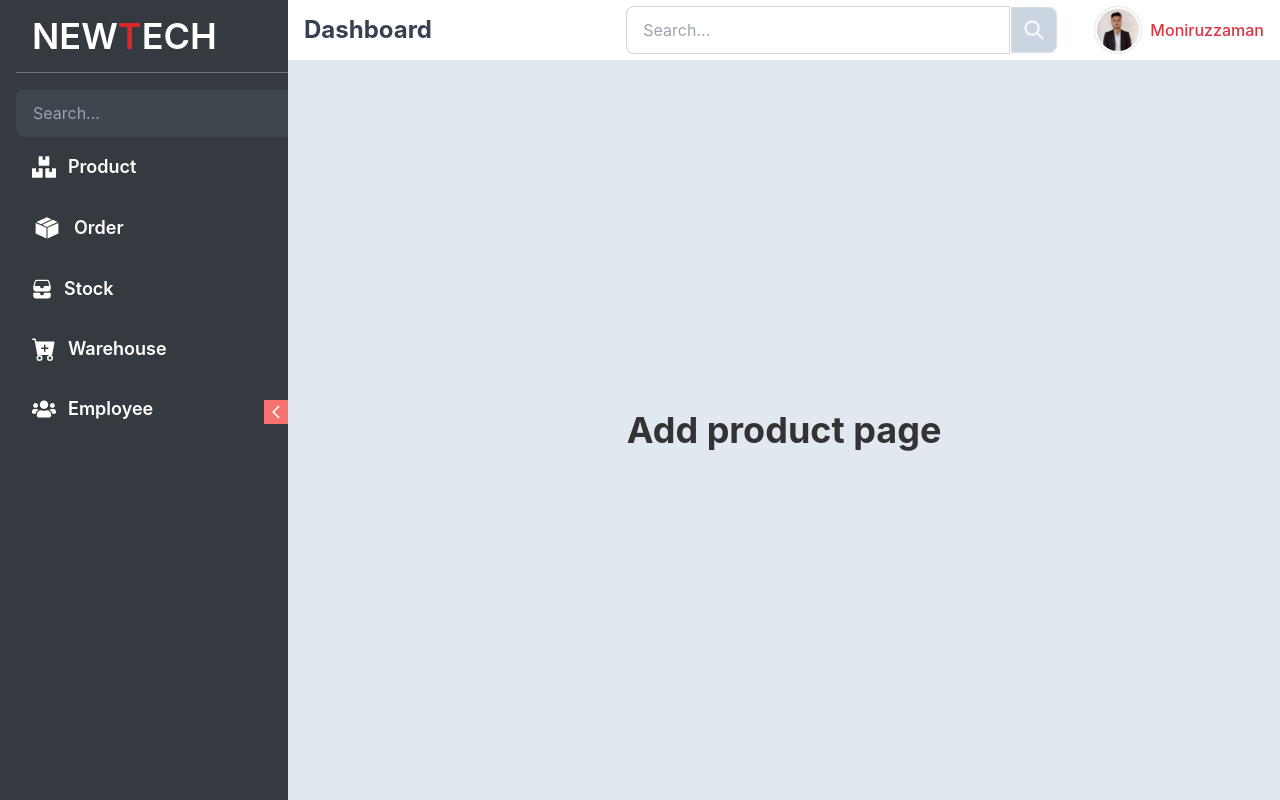
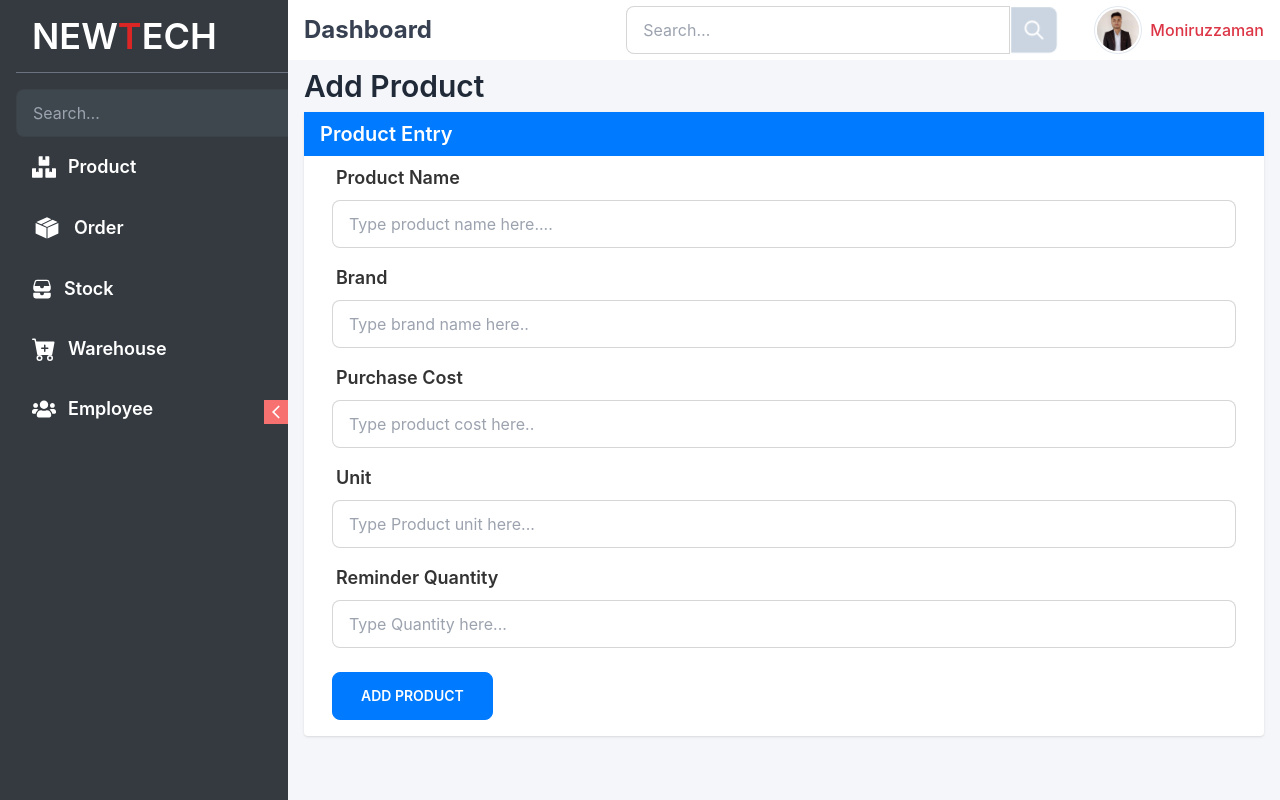
Before and after one commit to md-moniruzzaman01/alientdb-dashboard, a React (Create React App) app: page /add-product in a window 1280 px wide. Built offline with nearby package versions, Linux system fonts and the light colour scheme.

Commit message:
add product page design and product page table design

```diff
--- a/src/components/Dashboard/DashboardSide.js
+++ b/src/components/Dashboard/DashboardSide.js
@@ -33,7 +33,7 @@ const DashboardSide = () => {
             </div>
 
             {/* Product */}
-            <div className="collapse collapse-arrow">
+            <div className="collapse overflow-visible collapse-arrow">
                 <input type="checkbox" className="peer" />
                 <div className="collapse-title  peer-checked:bg-gray-700 ">
                     <p className='flex items-center font-semibold text-lg'><span className='mr-3 text-2xl'><FaBoxes /> </span> Product</p>
@@ -47,7 +47,7 @@ const DashboardSide = () => {
             </div>
 
             {/* order */}
-            <div className="collapse collapse-arrow">
+            <div className="collapse overflow-visible collapse-arrow">
                 <input type="checkbox" className="peer" />
                 <div className="collapse-title  peer-checked:bg-gray-700 ">
                     <p className='flex items-center font-semibold text-lg'><span className='mr-3 text-3xl'><GiCardboardBoxClosed /> </span> Order</p>
@@ -59,7 +59,7 @@ const DashboardSide = () => {
             </div>
 
             {/* stack */}
-            <div className="collapse collapse-arrow">
+            <div className="collapse overflow-visible collapse-arrow">
                 <input type="checkbox" className="peer" />
                 <div className="collapse-title  peer-checked:bg-gray-700 ">
                     <p className='flex items-center font-semibold text-lg'><span className='mr-3 text-xl'><IoFileTrayStacked /></span> Stock </p>
@@ -71,7 +71,7 @@ const DashboardSide = () => {
             </div>
 
             {/* warehouse */}
-            <div className="collapse collapse-arrow">
+            <div className="collapse overflow-visible collapse-arrow">
                 <input type="checkbox" className="peer" />
                 <div className="collapse-title  peer-checked:bg-gray-700 ">
                     <p className='flex items-center font-semibold text-lg'><span className='mr-3 text-2xl'><BsFillCartPlusFill /></span> Warehouse</p>
@@ -82,7 +82,7 @@ const DashboardSide = () => {
             </div>
 
             {/* Employee */}
-            <div className="collapse collapse-arrow">
+            <div className="collapse overflow-visible collapse-arrow">
                 <input type="checkbox" className="peer" />
                 <div className="collapse-title  peer-checked:bg-gray-700 ">
                     <p className='flex items-center font-semibold text-lg'><span className='mr-3 text-2xl'><FaUsers /></span> Employee</p>
--- a/src/index.css
+++ b/src/index.css
@@ -17,5 +17,5 @@ code {
 }
 .page{
   min-height: 92.5vh;
-  background-color: #E2E8F0;
+  background-color: #F4F6F9;
 }
--- a/src/views/product/AddProduct.js
+++ b/src/views/product/AddProduct.js
@@ -3,8 +3,63 @@ import Emtypage from '../../components/Shared/Emtypage';
 
 const AddProduct = () => {
     return (
-        <div className='page'>
-            <Emtypage PageTitle="Add product page"/>
+        <div className='page px-4 py-2'>
+            <p className='text-3xl font-semibold text-gray-800'>Add Product</p>
+
+
+            <div className="flex items-center justify-center py-2">
+
+                <div className="card flex-shrink-0 rounded w-full shadow bg-base-100 p-0 m-0">
+                    <div className='w-full bg-secondary h-11 text-xl font-semibold text-base-100 flex items-center px-4'>Product Entry</div>
+                    <div className="card-body px-4 md:px-7 py-0">
+
+                        {/* Product Name */}
+                        <div className="form-control">
+                            <label className="label py-2">
+                                <span className="label-text font-semibold text-lg">Product Name</span>
+                            </label>
+                            <input type="text" placeholder="Type product name here...." className="input input-bordered focus:outline-none focus:ring-1 focus:ring-blue-400" />
+                        </div>
+
+                        {/* Brand */}
+                        <div className="form-control">
+                            <label className="label py-2">
+                                <span className="label-text font-semibold text-lg">Brand</span>
+                            </label>
+                            <input type="text" placeholder="Type brand name here.." className="input input-bordered focus:outline-none focus:ring-1 focus:ring-blue-400" />
+                        </div>
+
+                        {/* Purchase Cost */}
+                        <div className="form-control">
+                            <label className="label py-2">
+                                <span className="label-text font-semibold text-lg">Purchase Cost</span>
+                            </label>
+                            <input type="text" placeholder="Type product cost here.." className="input input-bordered focus:outline-none focus:ring-1 focus:ring-blue-400" />
+                        </div>
+
+                        {/* Unit */}
+                        <div className="form-control">
+                            <label className="label py-2">
+                                <span className="label-text font-semibold text-lg">Unit</span>
+                            </label>
+                            <input type="text" placeholder="Type Product unit here..." className="input input-bordered focus:outline-none focus:ring-1 focus:ring-blue-400" />
+                        </div>
+
+                        {/* Reminder Quantity */}
+                        <div className="form-control">
+                            <label className="label py-2">
+                                <span className="label-text font-semibold text-lg">Reminder Quantity</span>
+                            </label>
+                            <input type="text" placeholder="Type Quantity here..." className="input input-bordered focus:outline-none focus:ring-1 focus:ring-blue-400" />
+                        </div>
+
+                        <div className="flex my-4">
+                            <button className="btn btn-secondary px-7 text-base-100">Add product</button>
+                        </div>
+                    </div>
+                </div>
+            </div>
+
         </div>
     );
 };
--- a/src/views/product/ProductList.js
+++ b/src/views/product/ProductList.js
@@ -4,7 +4,51 @@ import Emtypage from '../../components/Shared/Emtypage';
 const ProductList = () => {
     return (
         <div className='page'>
-            <Emtypage PageTitle="Product List Page"/>
+             <p className='text-3xl font-semibold text-gray-800 m-4'>Product List</p>
+            <div className="overflow-x-auto">
+                <table className="table table-zebra w-full">
+
+                    <thead>
+                        <tr>
+                            <th></th>
+                            <th>Product Name</th>
+                            <th>Unit</th>
+                            <th>Brand</th>
+                            <th>Reminder Quantity</th>
+                            <th>functions</th>
+                        </tr>
+                    </thead>
+                    <tbody>
+
+                        <tr>
+                            <th>1</th>
+                            <td>Cy Ganderton</td>
+                            <td>Quality Control Specialist</td>
+                            <td>Blue</td>
+                            <td>Blue</td>
+                            <td>Blue</td>
+                        </tr>
+
+                        <tr>
+                            <th>2</th>
+                            <td>Hart Hagerty</td>
+                            <td>Desktop Support Technician</td>
+                            <td>Purple</td>
+                            <td>Purple</td>
+                            <td>Purple</td>
+                        </tr>
+
+                        <tr>
+                            <th>3</th>
+                            <td>Brice Swyre</td>
+                            <td>Tax Accountant</td>
+                            <td>Red</td>
+                            <td>Red</td>
+                            <td>Red</td>
+                        </tr>
+                    </tbody>
+                </table>
+            </div>
         </div>
     );
 };
--- a/tailwind.config.js
+++ b/tailwind.config.js
@@ -10,7 +10,7 @@ module.exports = {
 
           "primary": "#DC3545",
 
-          "secondary": "#F000B8",
+          "secondary": "#007BFF",
 
           "accent": "#37CDBE",
 
```
